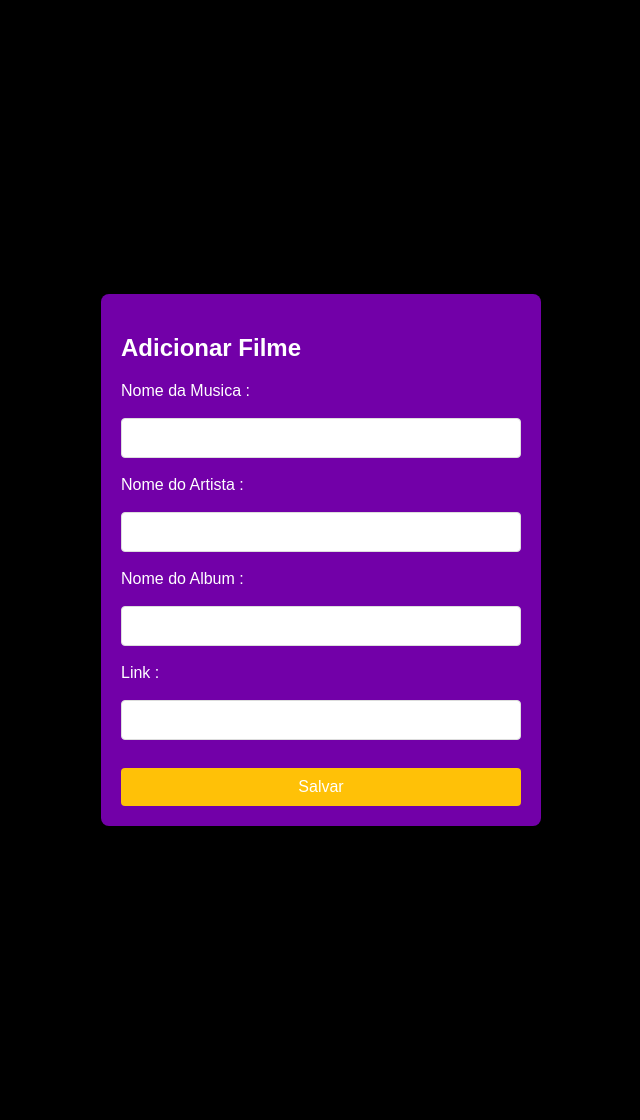
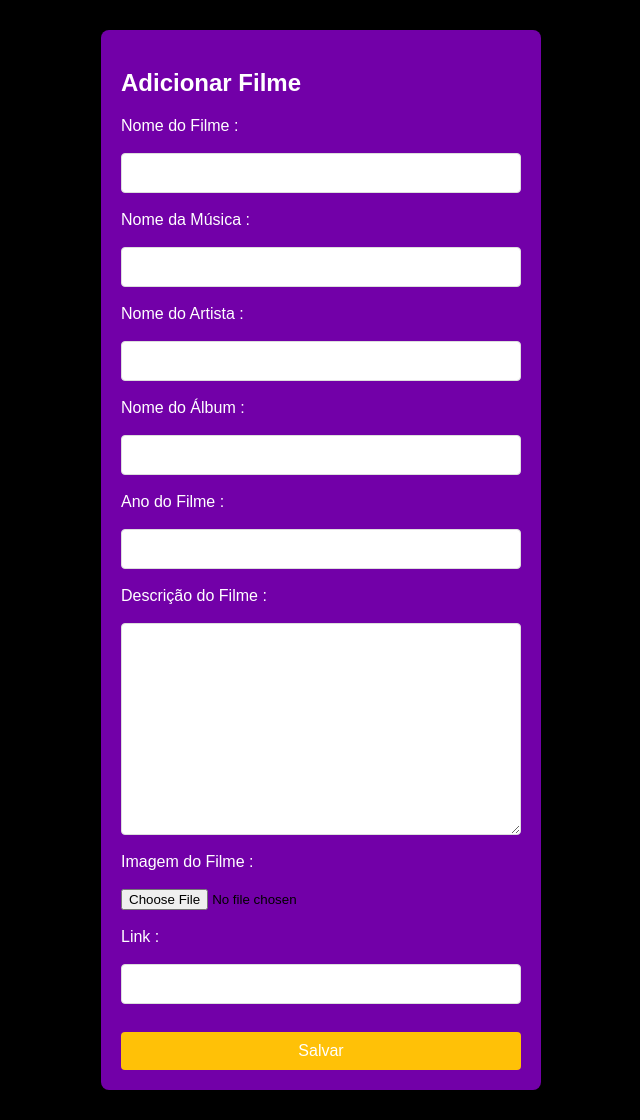
Before and after one commit to vitinn12/Projeto-hookeds-on-cinema, a Django app: page /create_playlist/ in a window 1280 px wide. Shown: the whole page, without its empty margins (319-959 px from the left). Run offline with Django 5.2, Linux system fonts and the light colour scheme; the visitor is signed in with stand-in values (Sample User, id 1).

Commit message:
renderizando imagens no playlist

```diff
--- a/core/forms.py
+++ b/core/forms.py
@@ -6,12 +6,15 @@ from core.models import Playlists
 class PlaylistForm (forms.ModelForm):
     class Meta:
         model = Playlists
-        fields = ['nome_musica', 'nome_artista', 'album_musica', 'link']
+        fields = ['nome_filme', 'nome_musica', 'nome_artista', 'album_musica', 'ano', 'descricao', 'imagem', 'link']
+
         labels = {
-            'nome_musica' : 'Nome da Musica',
-            'nome_artista' : 'Nome do Artista',
-            'album_musica' : 'Nome do Album',
-            'ano' : 'Ano do FIlme',
-            'descricao' : 'Descrição do Filme',
-            'link' : 'Link'
-        }
+            'nome_filme': 'Nome do Filme',
+            'nome_musica': 'Nome da Música',
+            'nome_artista': 'Nome do Artista',
+            'album_musica': 'Nome do Álbum',
+            'ano': 'Ano do Filme',
+            'descricao': 'Descrição do Filme',
+            'imagem': 'Imagem do Filme',
+            'link': 'Link'
+}
--- a/core/models.py
+++ b/core/models.py
@@ -16,11 +16,11 @@ class Playlists(models.Model):
     album_musica = models.CharField(max_length=20)
     ano = models.CharField(max_length=4)
     descricao = models.TextField(blank=True, null=True)
-    imagem = models.ImageField(upload_to='static/media/', default='carros.png', blank=True)
+    imagem = models.ImageField(upload_to='images/', default='carros.png', blank=True)
     link = models.CharField(max_length=60)
 
     def __str__(self):
-      return self.nome_musica
+        return self.nome_musica
 
 
 class Midia(models.Model):
--- a/core/templates/paginas/cadastrarplaylist.html
+++ b/core/templates/paginas/cadastrarplaylist.html
@@ -1,36 +1,28 @@
 {% load static %}
 
 <!DOCTYPE html>
-<html lang="en">
+<html lang="pt-br">
 <head>
     <meta charset="UTF-8">
     <meta name="viewport" content="width=device-width, initial-scale=1.0">
     <title>Adicionar Playlist</title>
-    <link rel="stylesheet" href="{%static 'css/cadplaylist.css'%}">
+    <link rel="stylesheet" href="{% static 'css/cadplaylist.css' %}">
     <link rel="shortcut icon" href="{% static 'media/icons/logo.png' %}" type="image/x-icon">
-
 </head>
 <body>
     <div class="container">
-
         <main class="form">
-
             <h2>Adicionar Filme</h2>
-            <form action="{% url 'createplaylist' %}" method="post">
+            <form action="{% url 'createplaylist' %}" method="post" enctype="multipart/form-data">
                 {% csrf_token %}
                 {% for field in form %}
-                    <label for="{{field.id_for_label}}" > {{field.label}} :</label> <br>
-                    {{field}}
-                     <br>
-
-
+                    <label for="{{ field.id_for_label }}">{{ field.label }} :</label> <br>
+                    {{ field }}
+                    <br>
                 {% endfor %}
                 <button type="submit">Salvar</button>
             </form>
-
-
         </main>
-
     </div>
 </body>
 </html>
--- a/core/templates/paginas/home.html
+++ b/core/templates/paginas/home.html
@@ -95,7 +95,7 @@
       <article class="article-home">
         <h1>Adicionados Recentemente</h1>
         <div class="adicionados-cards">
-          {% for playlist in Playlist %}
+          {% for playlist in playlists %}
             <main>
               {% if playlist.imagem %}
               <img src="{{ playlist.imagem.url }}" alt="{{ playlist.nome_musica }}" />
--- a/core/views.py
+++ b/core/views.py
@@ -94,9 +94,12 @@ def deleteplaylist(request,id):
 
 @login_required(login_url='/login/')
 def view_create_playlist(request):
-    form = PlaylistForm(request.POST)
-    if form.is_valid():
-        form.save()
-        return redirect('home')
+    if request.method == 'POST':
+        form = PlaylistForm(request.POST, request.FILES)
+        if form.is_valid():
+            form.save()
+            return redirect('home')
     else:
-        return render(request, 'paginas/cadastrarplaylist.html', {'form': form})
+        form = PlaylistForm()  # Exibe o formulário vazio para GET requests
+
+    return render(request, 'paginas/cadastrarplaylist.html', {'form': form})
```
Also changed, not shown: core/migrations/0007_alter_playlists_imagem.py (added), media/images/perfil.jpg (added).
